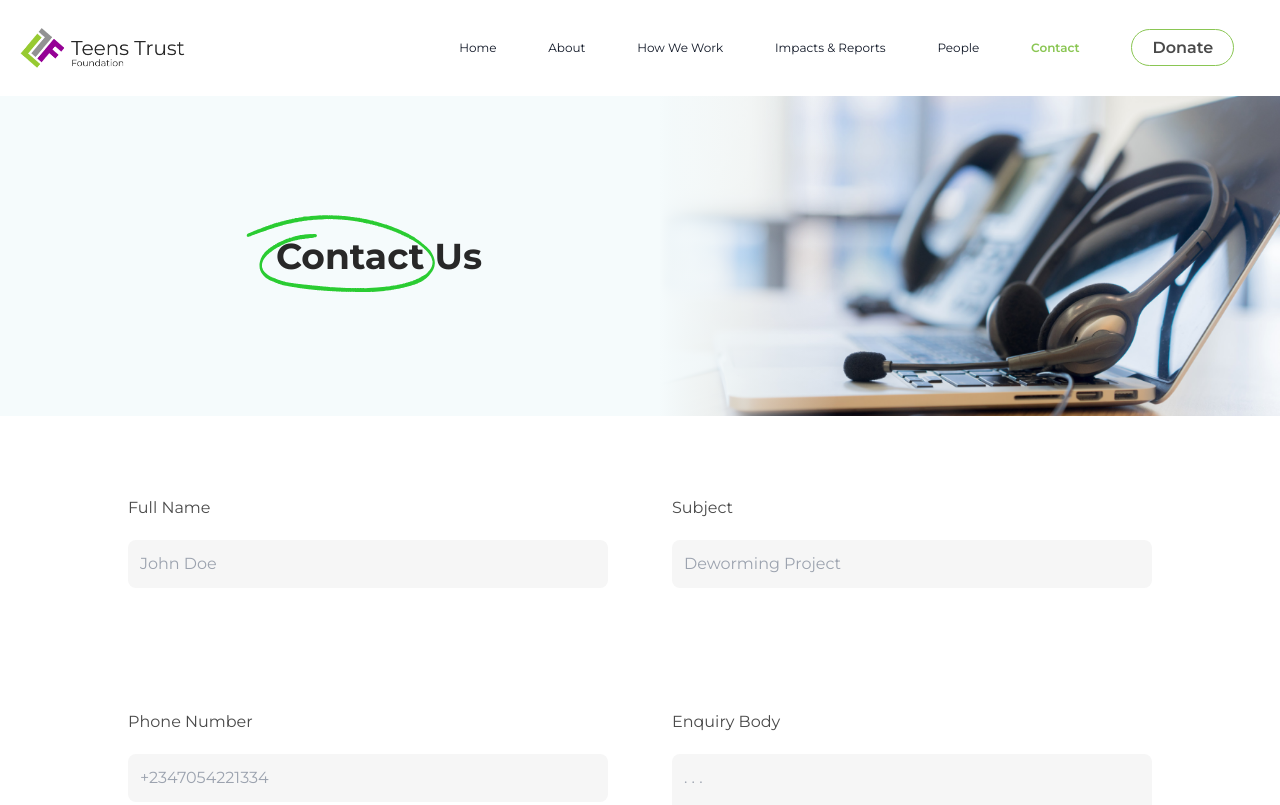
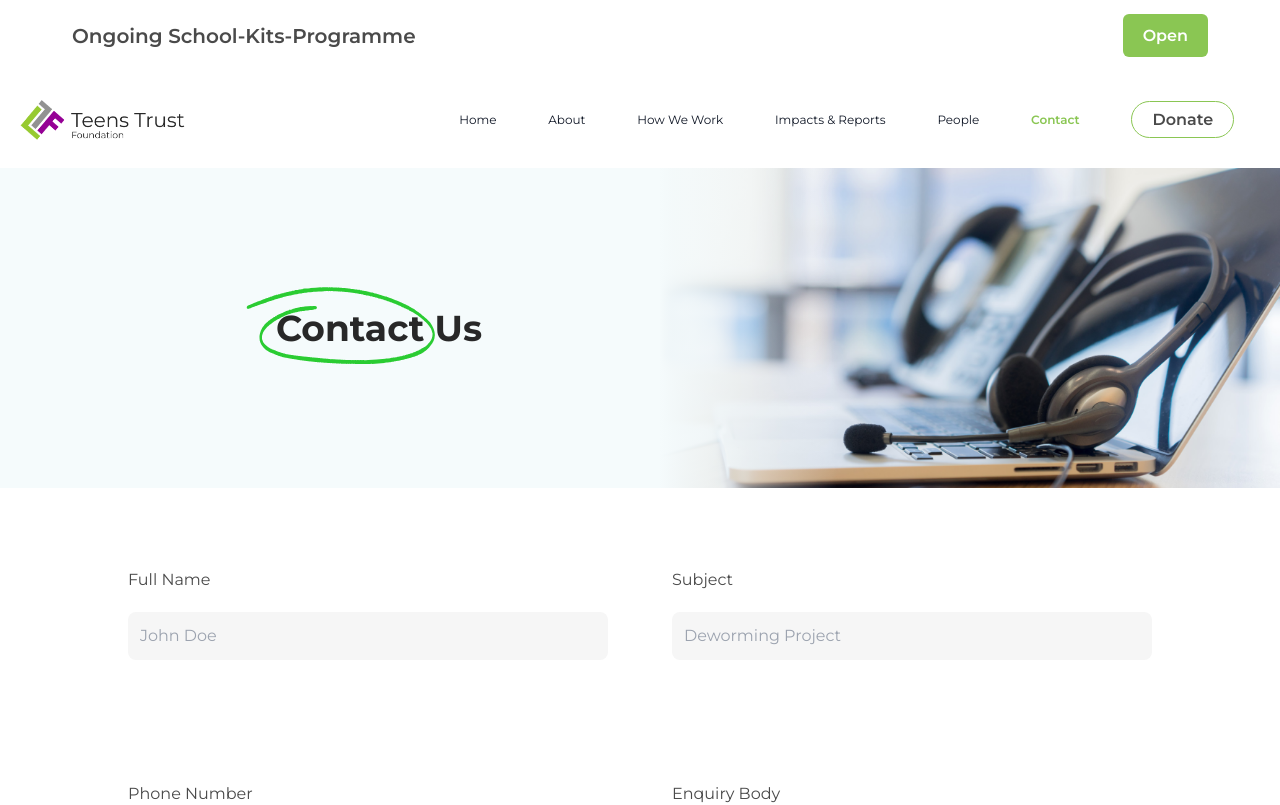
Before and after one commit to murytarlah/teentrust-frontend, a React (Vite) app: page /contact in a window 1280 px wide. Shown: the top 805 px of the page. Built offline with nearby package versions, Linux system fonts and the light colour scheme.

Commit message:
added fporm link

```diff
--- a/src/components/Navbar/Navbar.jsx
+++ b/src/components/Navbar/Navbar.jsx
@@ -94,6 +94,19 @@ const Navbar = ({ isDesktop, isMobile }) => {
 	console.log(isDesktop,showMenu)
 
 	return (
+		<>
+			<div className={'flex flex-col md:flex-row justify-between max-w-6xl mx-auto w-11/12 p-2 items-center h-max'}>
+				<p className='text-xl font-semibold'>Ongoing School-Kits-Programme</p>
+				<button className="my-4">
+					<a
+						href="https://zfrmz.com/1ipJXQH8a1rN7L050eZY"
+						target={'_blank'}
+						className={'bg-secondary-main p-3 px-5 text-white rounded-md font-semibold'}
+					>
+						Open
+					</a>
+				</button>
+			</div>
 			<header>
 				<div className={styles.logo}>
 					<img src="/assets/logo.png" alt="" />
@@ -106,6 +119,7 @@ const Navbar = ({ isDesktop, isMobile }) => {
 					</div>
 				)}
 			</header>
+		</>
 	);
 };
 
```
Lines whose indentation alone changed are shown as unchanged.
